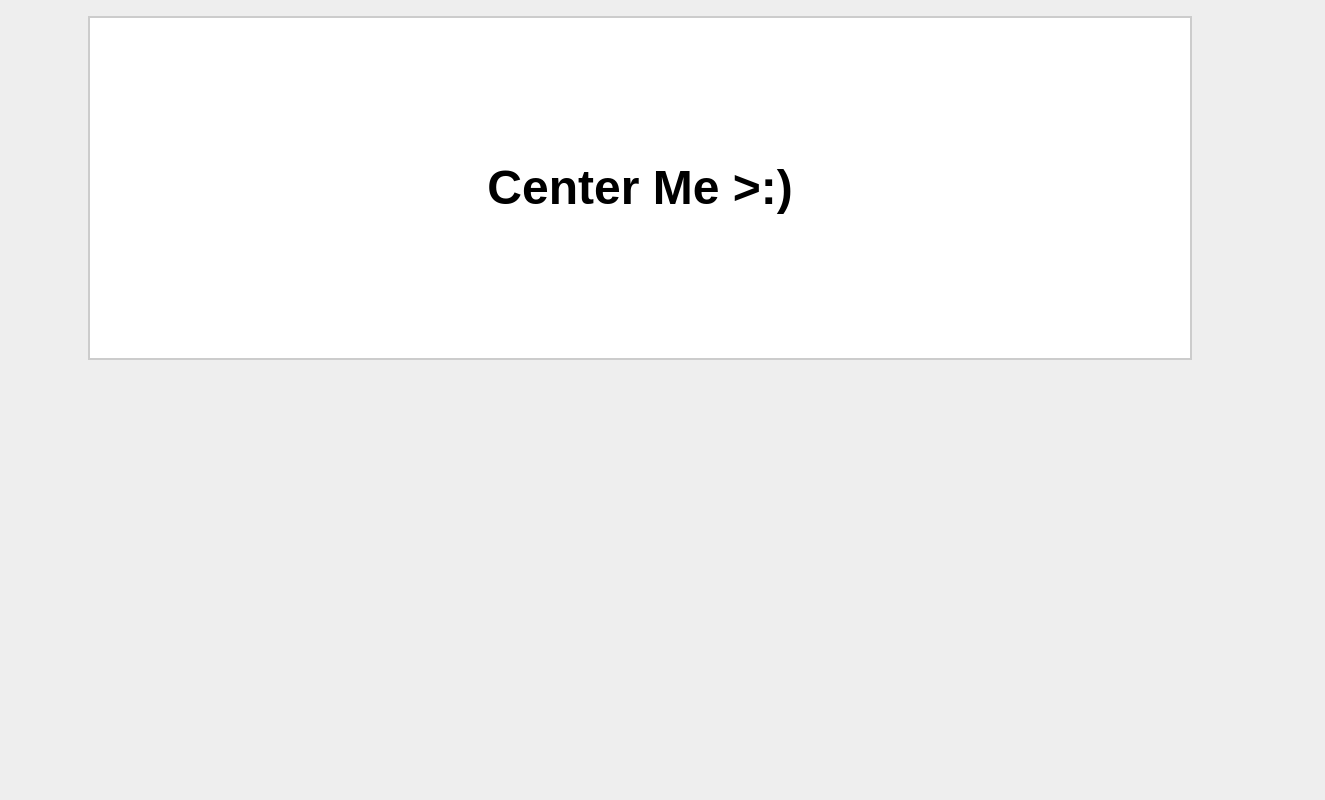
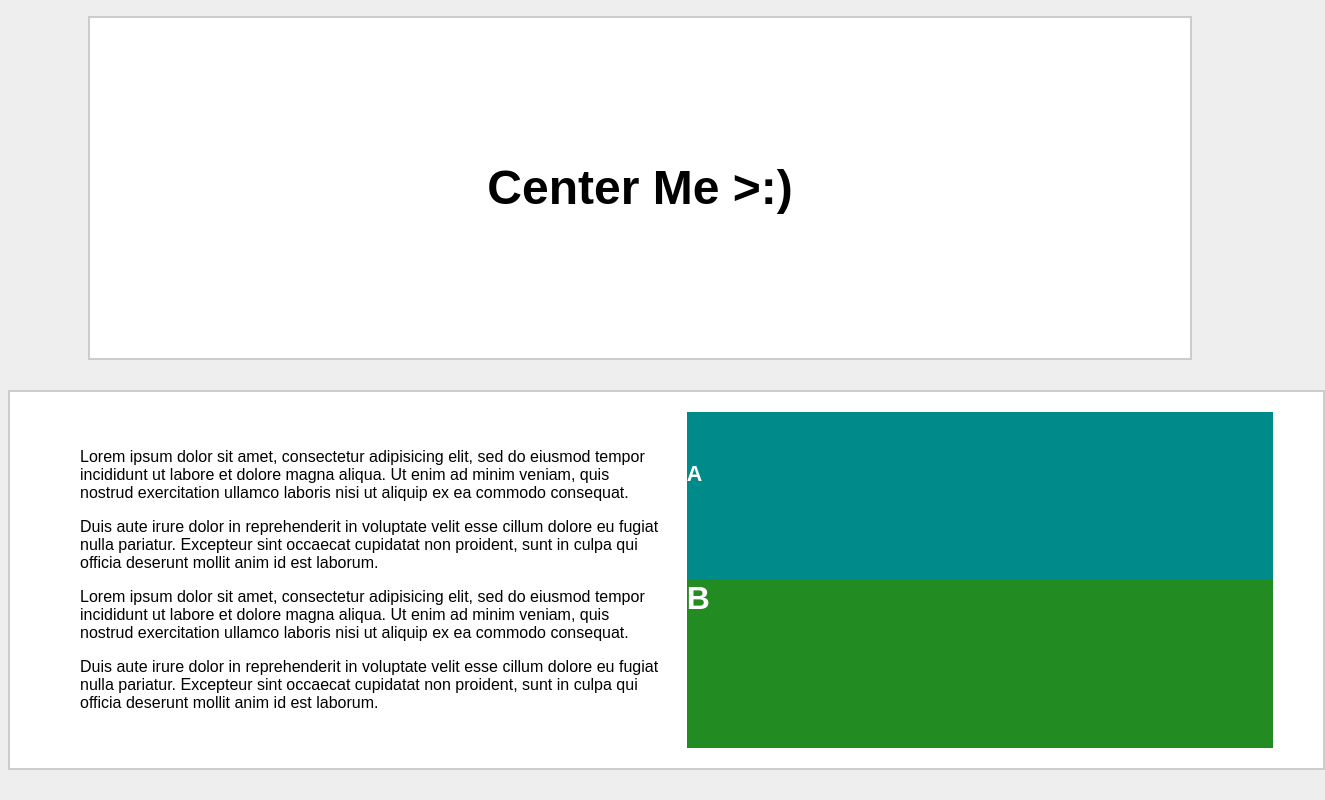
Before and after one commit to jaiimeriios/Flexbox-Layouts, a plain HTML site: page index.html in a window 1280 px wide. Shown: the part 1061-1861 px from the top of the page, 1325 px wide, since content can reach past the window. Before the commit the page ends 1451 px from the top, so only its background shows below. Drawn offline with Linux system fonts and the light colour scheme.

Commit message:
equeal heights

```diff
--- a/index.html
+++ b/index.html
@@ -78,6 +78,27 @@
   </div>
 
 
+  <!-- Equal Heights -->
+  <div id="equal-height">
+    <div class="first">
+      <p>Lorem ipsum dolor sit amet, consectetur adipisicing elit, sed do eiusmod tempor incididunt ut labore et dolore magna aliqua. Ut enim ad minim veniam, quis nostrud exercitation ullamco laboris nisi ut aliquip ex ea commodo consequat.</p>
+      <p>Duis aute irure dolor in reprehenderit in voluptate velit esse cillum dolore eu fugiat nulla pariatur. Excepteur sint occaecat cupidatat non proident, sunt in culpa qui officia deserunt mollit anim id est laborum.</p>
+      <p>Lorem ipsum dolor sit amet, consectetur adipisicing elit, sed do eiusmod tempor incididunt ut labore et dolore magna aliqua. Ut enim ad minim veniam, quis nostrud exercitation ullamco laboris nisi ut aliquip ex ea commodo consequat.</p>
+      <p>Duis aute irure dolor in reprehenderit in voluptate velit esse cillum dolore eu fugiat nulla pariatur. Excepteur sint occaecat cupidatat non proident, sunt in culpa qui officia deserunt mollit anim id est laborum.</p>
+    </div>
+    <div class="second">
+      <div class="second-a">
+        <div class="center">
+          <h6>A</h6>
+        </div>
+      </div>
+      <div class="second-b">
+        <h6>B</h6>
+      </div>
+    </div>
+  </div>
+
+
 
 
 
--- a/style.css
+++ b/style.css
@@ -139,3 +139,42 @@ body {
   margin: 0;
   font-size: 3em;
 }
+
+
+/* Equal Heights */
+#equal-height {
+  margin: 30px auto;
+  width: 96%;
+  padding: 20px 50px;
+  background-color: #fff;
+  border: solid 2px #ccc;
+  display: flex;
+}
+
+.first {
+  padding: 20px;
+  flex: 1;
+}
+
+.second {
+  flex: 1;
+  display: flex;
+  flex-direction: column;
+}
+
+.second-a .center, .second-b h6 {
+  color: #fff;
+  font-size: 2em;
+  text-shadow: 2px;
+  margin: auto;
+}
+
+.second-a {
+  flex: 1;
+  background-color: darkcyan;
+}
+
+.second-b {
+  flex: 1;
+  background-color: forestgreen;
+}
```
